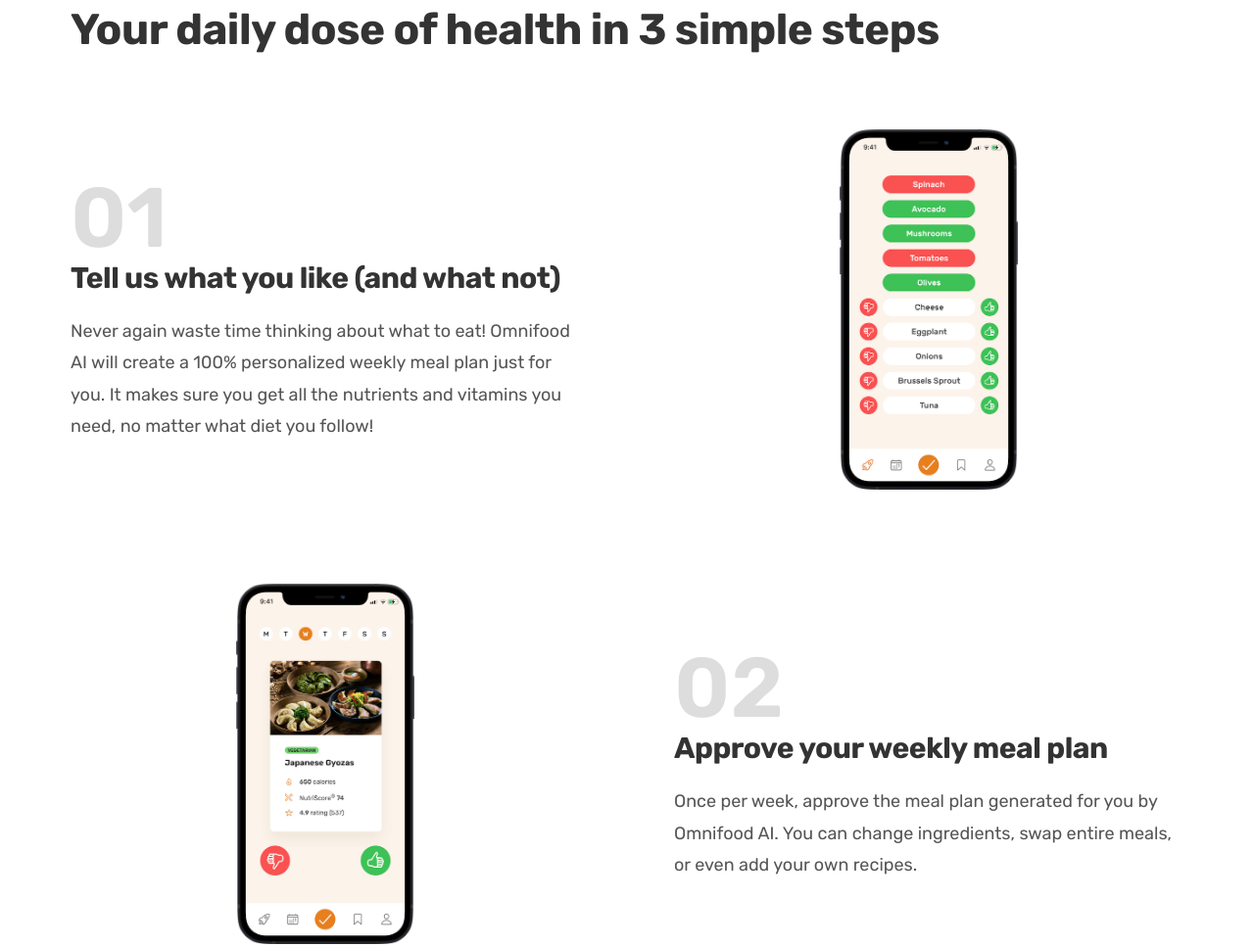
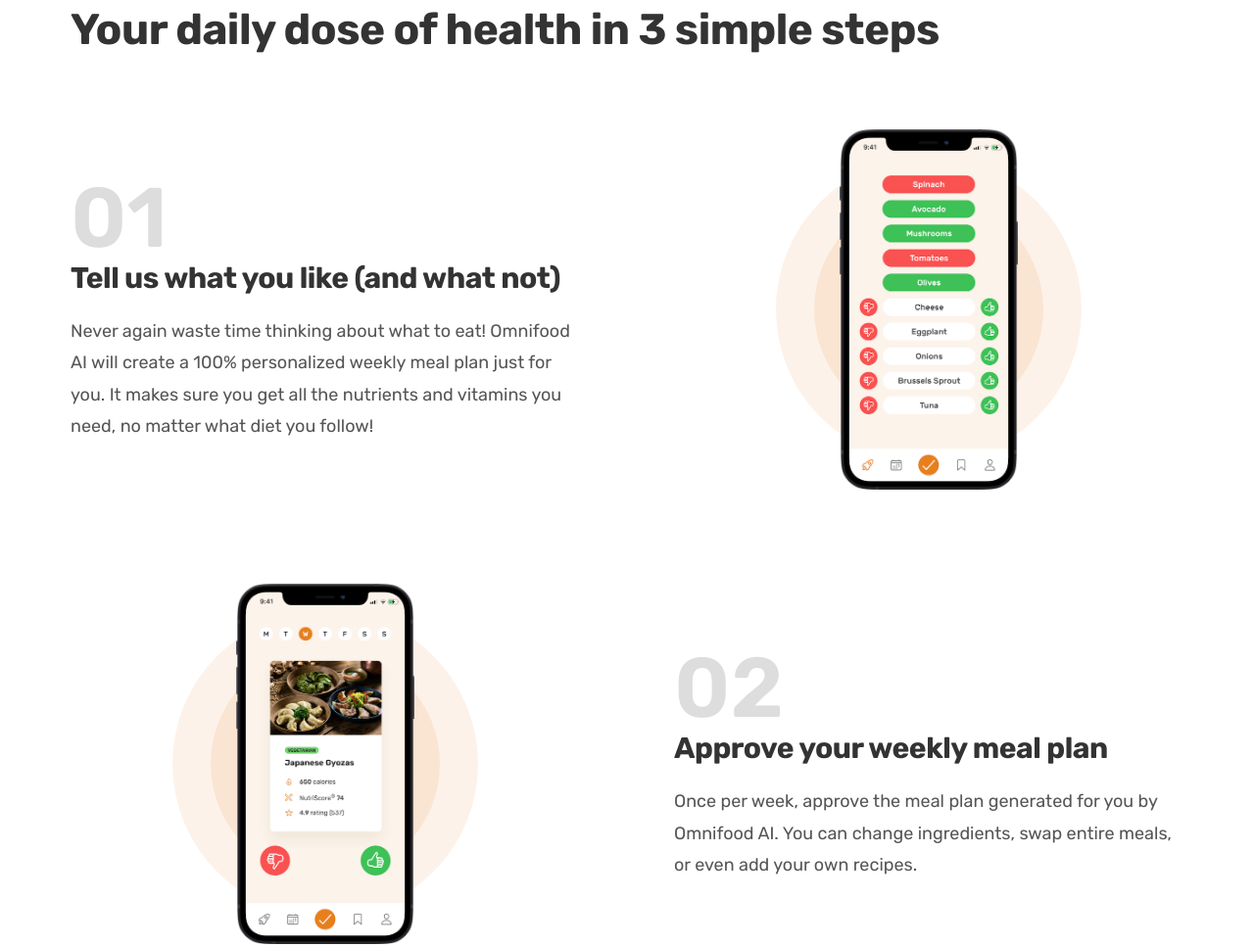
Before and after one commit to slybaidoo/Omnifood-Project, a plain HTML site: page index.html in a window 1280 px wide. Shown: the part 880-1847 px from the top of the page at 98% size. Drawn offline with Linux system fonts and the light colour scheme.

Commit message:
how it works section build - comeplete

```diff
--- a/css/style.css
+++ b/css/style.css
@@ -16,7 +16,6 @@
 .logo {
     height: 2.2rem;
 }
-
 
 /******************************/
 /* NAVIGATION */
@@ -61,13 +60,10 @@
 /* HERO SECTION */
 /******************************/
 
-
 .section-hero {
     background-color: #fdf2e9;
     padding: 4.8rem 0 9.6rem 0;
 }
-
-
 
 .hero-description {
     font-size: 2rem;
@@ -84,7 +80,6 @@
     gap: 9.6rem;
     align-items: center;
 }
-
 
 .hero-img {
     width: 100%;
@@ -119,7 +114,7 @@
 }
 
 .delivered-text span {
-    color: #CF711F;
+    color: #cf711f;
     font-weight: 700;
 }
 
@@ -141,15 +136,49 @@
 .step-description {
     font-size: 1.8rem;
     line-height: 1.8;
-
 }
 
 .step-img-box {
+    position: relative;
 
     display: flex;
     align-items: center;
     justify-content: center;
 }
+
+.step-img-box::before,
+.step-img-box::after {
+    content: "";
+    display: block;
+    border-radius: 50%;
+    position: absolute;
+    top: 50%;
+    left: 50%;
+    transform: translate(-50%, -50%);
+
+}
+
+.step-img-box::before {
+    width: 60%;
+
+    /* height: 60%; */
+    /*! this will not work, need to define height on element*/
+
+    /* 60% of parents width */
+    /* height is basically 0, to give it a height is to adding padding bottom */
+    padding-bottom: 60%;
+    background-color: #fdf2e9;
+    z-index: -2;
+
+}
+
+.step-img-box::after {
+    width: 45%;
+    padding-bottom: 45%;
+    background-color: #fae5d3;
+    z-index: -1;
+}
+
 .step-img {
     width: 35%;
 }
```
Also changed, not shown: css/general.css (+9 -5 lines), 1 other file.
